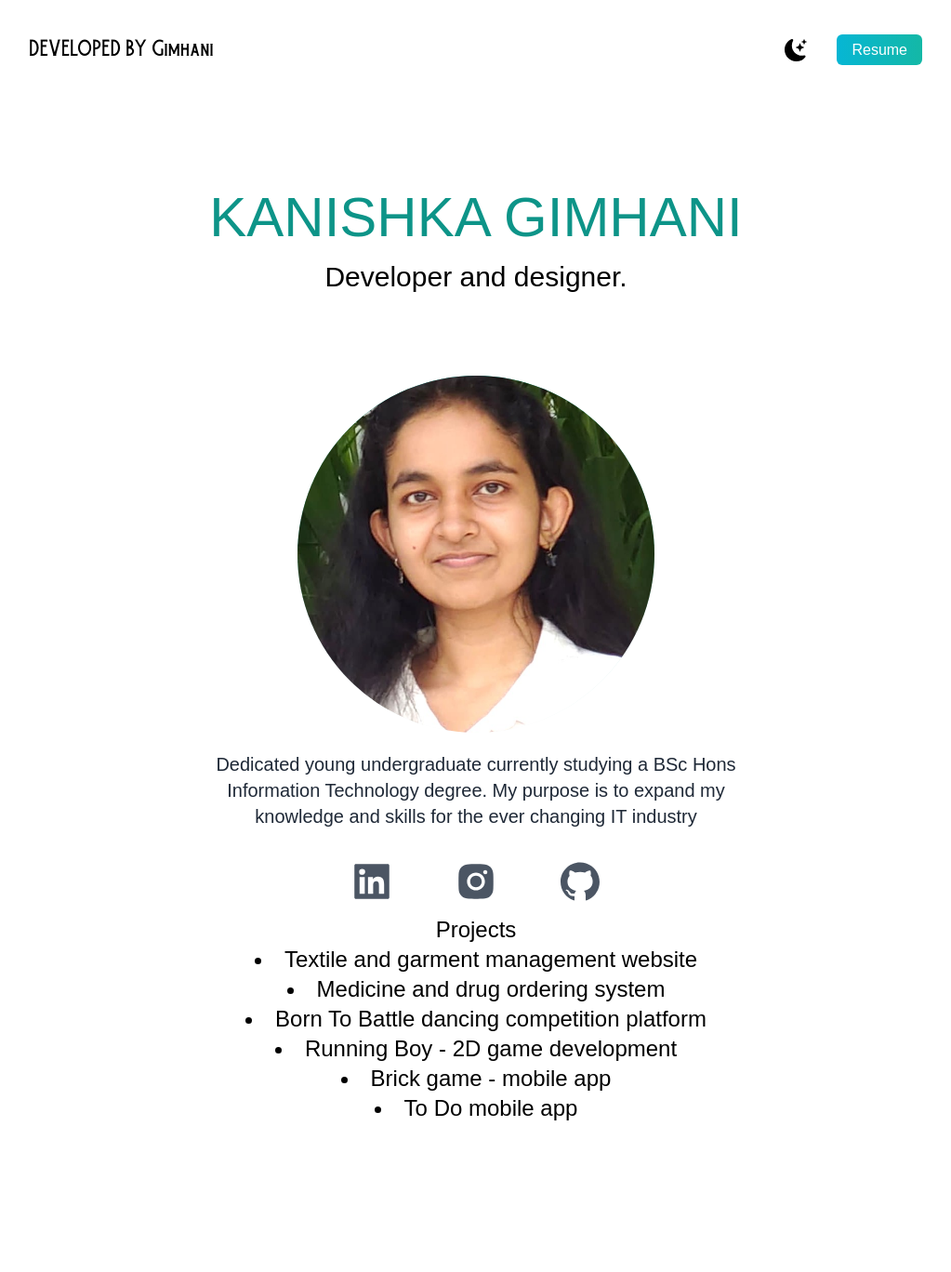
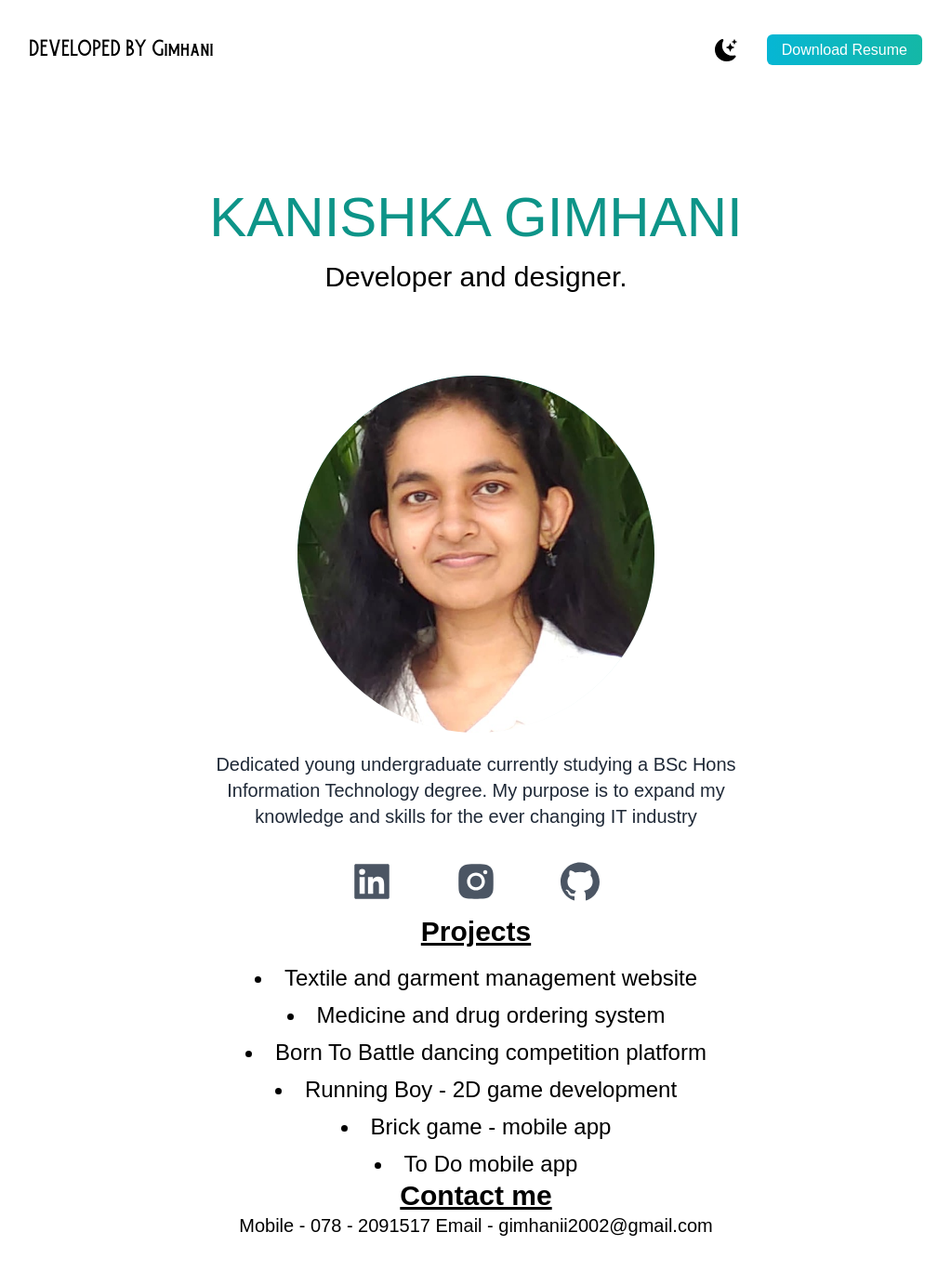
Before and after one commit to Kesh02/My-Portfolio, a Next.js app: page / in a window 1280 px wide. Shown: the top 1368 px of the page at 93% size, without its empty margins (128-1151 px from the left). Before the commit the page ends 1248 px from the top, so only its background shows below. Built offline with nearby package versions, Linux system fonts and the light colour scheme.

Commit message:
delete workflow

```diff
--- a/pages/index.js
+++ b/pages/index.js
@@ -12,6 +12,17 @@ import Image from "next/image";
 
 export default function Home() {
   const [darkMode, setDarkMode] = useState(false);
+
+const downloadResume = () => {
+  const link = document.createElement('a');
+  link.href = '/K.T.K.Gimhani CV.pdf';
+  link.download = 'K.T.K.Gimhani CV.pdf';
+  document.body.appendChild(link);
+  link.click();
+  document.body.removeChild(link);
+
+
+};
 
   return (
     <div className={darkMode ? "dark" : ""}>
@@ -34,9 +45,9 @@ export default function Home() {
               <li>
                 <a
                   className="bg-gradient-to-r from-cyan-500 text- to-teal-500 text-white px-4 py-2 border-none rounded-md ml-8"
-                  href="#"
+                  onClick={downloadResume}
                 >
-                  Resume
+                  Download Resume
                 </a>
               </li>
             </ul>
@@ -69,22 +80,23 @@ export default function Home() {
             </div>
 
 <div  className="text-2xl dark:text-white-400">
-           <h1>Projects</h1>
-
-           <li> Textile and garment management website</li>
-           <li>   Medicine and drug ordering system </li>
-           <li>  Born To Battle dancing competition platform</li>
-           <li> Running Boy - 2D game development</li>
-           <li>  Brick game - mobile app</li>
-           <li> To Do mobile app</li>
+<h1 className="text-3xl font-semibold dark:text-white"><u>Projects</u></h1>
+              <ul className="list-disc list-inside mt-4 space-y-2 dark:text-white">
+                <li>Textile and garment management website</li>
+                <li>Medicine and drug ordering system</li>
+                <li>Born To Battle dancing competition platform</li>
+                <li>Running Boy - 2D game development</li>
+                <li>Brick game - mobile app</li>
+                <li>To Do mobile app</li>
+              </ul>
            </div>
 
-{/* <p>           Contact me
-</p>
+           <h1 className="text-3xl font-semibold dark:text-white"><u>Contact me</u></h1>
 
+<div className="text-xl dark:text-white">
 Mobile - 078 - 2091517
-Email - gimhanii2002@gmail.com  */}
-
+Email - gimhanii2002@gmail.com
+</div>
           </div>
         </section>
 
```
Also changed, not shown: 1 other file (tests, documents, lock files or other folders).
